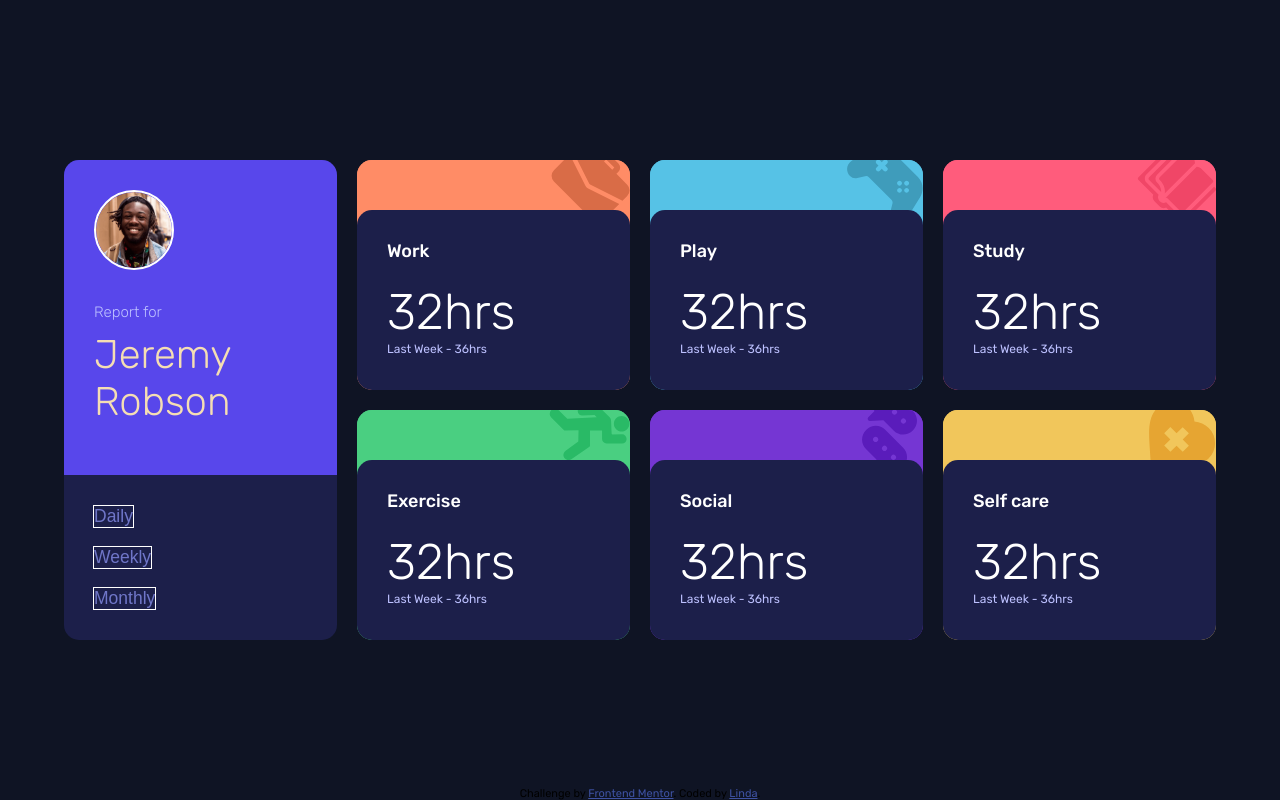
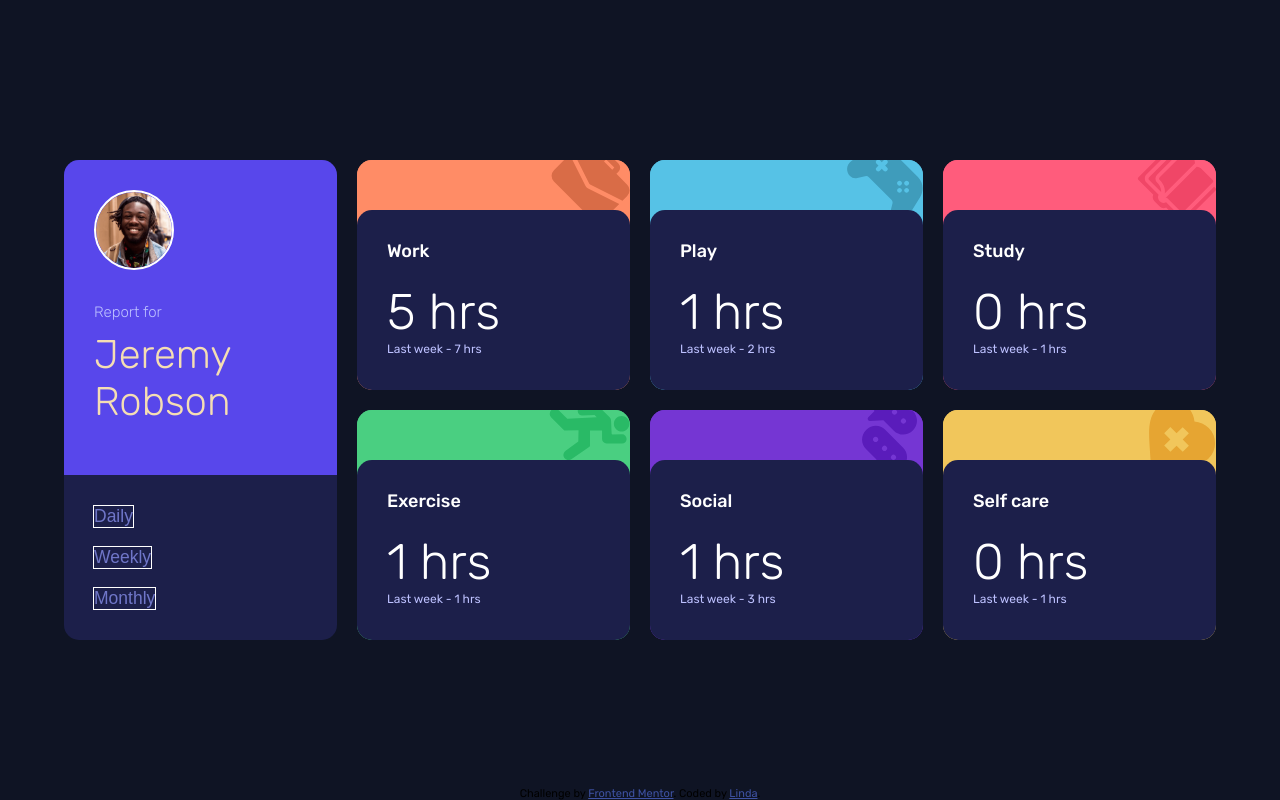
Before and after one commit to Lindas-designs/time-tracking-app, a plain HTML site: page index.html in a window 1280 px wide. Both pictures are taken after a click on the button "Daily". Drawn offline with Linux system fonts and the light colour scheme.

Commit message:
before merge

```diff
--- a/index.html
+++ b/index.html
@@ -58,8 +58,8 @@
               <h2>Work</h2>
             </div>
             <div class="card-body">
-              <h3>32hrs</h3>
-              <p>Last Week - 36hrs</p>
+              <h3 data-name="Work">32hrs</h3>
+              <p data-name="Work">Last Week - 36hrs</p>
             </div>
           </div>
         </div>
@@ -78,8 +78,8 @@
               <h2>Play</h2>
             </div>
             <div class="card-body">
-              <h3>32hrs</h3>
-              <p>Last Week - 36hrs</p>
+              <h3 data-name="Play">32hrs</h3>
+              <p data-name="Play">Last Week - 36hrs</p>
             </div>
           </div>
         </div>
@@ -98,8 +98,8 @@
               <h2>Study</h2>
             </div>
             <div class="card-body">
-              <h3>32hrs</h3>
-              <p>Last Week - 36hrs</p>
+              <h3 data-name="Study">32hrs</h3>
+              <p data-name="Study">Last Week - 36hrs</p>
             </div>
           </div>
         </div>
@@ -118,8 +118,8 @@
               <h2>Exercise</h2>
             </div>
             <div class="card-body">
-              <h3>32hrs</h3>
-              <p>Last Week - 36hrs</p>
+              <h3 data-name="Exercise">32hrs</h3>
+              <p data-name="Exercise">Last Week - 36hrs</p>
             </div>
           </div>
         </div>
@@ -138,8 +138,8 @@
               <h2>Social</h2>
             </div>
             <div class="card-body">
-              <h3>32hrs</h3>
-              <p>Last Week - 36hrs</p>
+              <h3 data-name="Social">32hrs</h3>
+              <p data-name="Social">Last Week - 36hrs</p>
             </div>
           </div>
         </div>
@@ -158,8 +158,8 @@
               <h2>Self care</h2>
             </div>
             <div class="card-body">
-              <h3>32hrs</h3>
-              <p>Last Week - 36hrs</p>
+              <h3 data-name="Self Care">32hrs</h3>
+              <p data-name="Self Care">Last Week - 36hrs</p>
             </div>
           </div>
         </div>
--- a/script.js
+++ b/script.js
@@ -1,9 +1,12 @@
 "use strict";
 
-let activities = []; // global array
+let activities = [];
 let dataDaily = {};
 let dataWeekly = {};
 let dataMonthly = {};
+const currentTimingElements = document.querySelectorAll(".card-body h3");
+const previousTimingElements = document.querySelectorAll(".card-body p");
+
 // Fetch JSON and populate global data
 fetch("data.json")
   .then((response) => {
@@ -37,9 +40,19 @@ function setupButtons() {
   const btnMonthly = document.querySelector(".btn-monthly");
 
   btnDaily.addEventListener("click", () => {
-    console.log("Daily Data:", dataDaily);
-    // Example: access Work daily data
-    console.log("Work daily:", dataDaily["Work"]);
+    currentTimingElements.forEach((el) => {
+      const key = el.dataset.name; //reading data-key
+      //if data-key is the same as object's key, change innerHTML
+      if (dataDaily[key]) {
+        el.innerHTML = `${dataDaily[key].current} hrs`;
+      }
+    });
+    previousTimingElements.forEach((el) => {
+      const key = el.dataset.name;
+      if (dataDaily[key]) {
+        el.innerHTML = `Last week - ${dataDaily[key].previous} hrs`;
+      }
+    });
   });
 
   btnWeekly.addEventListener("click", () => {
@@ -53,124 +66,11 @@ function setupButtons() {
   });
 }
 
-/*
-let activities = []; // global array
+// const headings = document.querySelectorAll(".card-body h3");
 
-fetch("data.json")
-  .then((response) => {
-    if (!response.ok) throw new Error("Network response was not ok");
-    return response.json();
-  })
-  .then((data) => {
-    activities = data; // assign to global
-    console.log("Activities loaded:", activities);
-// const dailyActivities=
-    // Optional: set up your buttons
-    setupButtons();
-  })
-  .catch((error) => console.error("Error loading data:", error));
-
-// Button setup
-function setupButtons() {
-  const btnDaily = document.querySelector(".btn-daily");
-  const btnWeekly = document.querySelector(".btn-weekly");
-  const btnMonthly = document.querySelector(".btn-monthly");
-
-  btnDaily.addEventListener("click", () => {
-    console.log("Daily Data");
-  });
-  btnWeekly.addEventListener("click", () => {
-    console.log("Weekly Data");
-  });
-  btnMonthly.addEventListener("click", () => {
-    console.log("Monthly Data");
-  });
-}
-*/
-/*
-fetch("data.json")
-  .then((response) => {
-    if (!response.ok) {
-      throw new Error("Network response was not ok " + response.statusText);
-    }
-    return response.json(); // Convert response to a JS object or array
-  })
-  .then((activities) => {
-    console.log(activities);
-    activities.forEach((activity) => {
-      console.log(activity);
-    });
-    // use the data here
-  })
-  .catch((error) => {
-    console.error("Error:", error);
-  });*/
-/*
-let activities = []; // global
-
-async function loadData() {
-  try {
-    const response = await fetch("data.json");
-    if (!response.ok) throw new Error("Network response was not ok");
-    activities = await response.json(); // assign to global
-    console.log("Activities loaded:", activities);
-    renderDashboard();
-  } catch (error) {
-    console.error("Error:", error);
-  }
-}
-
-loadData();
-
-const timeFrames = document.querySelector(".user-timeframes");
-const btnDaily = document.querySelector(".btn-daily");
-const btnWeekly = document.querySelector(".btn-weekly");
-const btnMonthly = document.querySelector(".btn-monthly");
-
-//Getting Daily Data:
-console.log(`Daily Data:${activities}`);
-//Getting Weekly Data:
-//Getting Monthly Data:
-
-//Daily/weekly/monthly button event listener
-timeFrames.addEventListener("click", function (e) {
-  if (e.target === btnDaily) {
-    console.log("btnDaily");
-  }
-
-  if (e.target === btnWeekly) {
-    console.log("btnWeekly");
-  }
-  if (e.target === btnMonthly) {
-    console.log("btnMonthly");
-  }
-});*/
-
-//   ⚙️ 2. Validate before using the data
-
-// APIs or files can change, break, or return null.
-// So before accessing properties, check that they exist.
-
-// ✅ Example:
-
-// if (data && Array.isArray(data)) {
-//   data.forEach(user => {
-//     if (user.name) console.log(user.name);
-//   });
-// }
-// ❌ Don’t assume your data will always look correct.
-
-/*
-function loadJSON(url) {
-  return fetch(url).then((response) => {
-    if (!response.ok) {
-      throw new Error(`Failed to load ${url}: ${response.statusText}`);
-    }
-    return response.json(); // Convert response to JS object
-  });
-}
-loadJSON("data.json")
-  .then((data) => {
-    console.log("Loaded JSON:", data);
-  })
-  .catch((err) => console.error("Error:", err));*/
+// headings.forEach((h3) => {
+//   const key = h3.dataset.key; // reads data-key
+//   if (data.daily[key]) {
+//     h3.innerHTML = data.daily[key].current; // set content
+//   }
+// });
```
